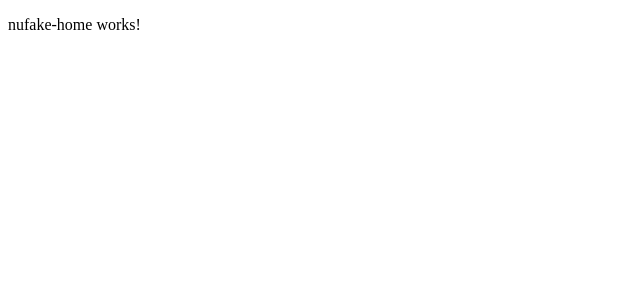
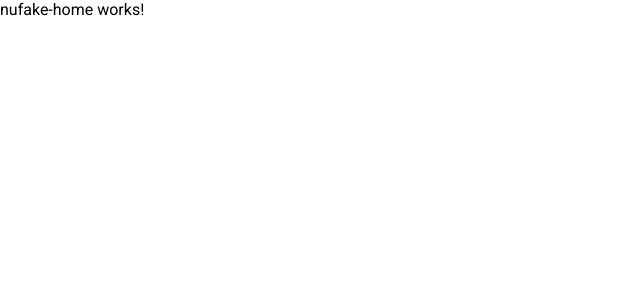
Before and after one commit to WesleyAdao/nufake, an Angular app: page /home in a window 1280 px wide. Shown: the top 300 px of the page, without its empty margins (0-640 px from the left). Built offline with nearby package versions, Linux system fonts and the light colour scheme.

Commit message:
ajustando roteamento de páginas e links | reset no css default | inserindo font roboto

```diff
--- a/src/app/app-routing.module.ts
+++ b/src/app/app-routing.module.ts
@@ -22,7 +22,7 @@
   },
   {
     path: 'recovery', component: NufakeRecoverypassComponent,
-    canActivate: [LoggedInGuard]
+    canActivate: [IsNotLoggedGuard]
   },
   {
     path: '',
--- a/src/index.html
+++ b/src/index.html
@@ -1,13 +1,19 @@
 <!doctype html>
 <html lang="en">
+
 <head>
   <meta charset="utf-8">
   <title>NuFake</title>
   <base href="/">
   <meta name="viewport" content="width=device-width, initial-scale=1">
   <link rel="icon" type="image/x-icon" href="favicon.ico">
+  <link rel="preconnect" href="https://fonts.gstatic.com">
+  <link href="https://fonts.googleapis.com/css2?family=Roboto:ital,wght@0,400;0,700;1,400&display=swap"
+    rel="stylesheet">
 </head>
+
 <body>
   <app-root></app-root>
 </body>
+
 </html>
--- a/src/styles.scss
+++ b/src/styles.scss
@@ -1 +1,8 @@
 /* You can add global styles to this file, and also import other style files */
+*{
+  outline: 0;
+  margin: 0;
+  padding: 0;
+  box-sizing: border-box;
+  font-family: 'Roboto', sans-serif;
+}
```
